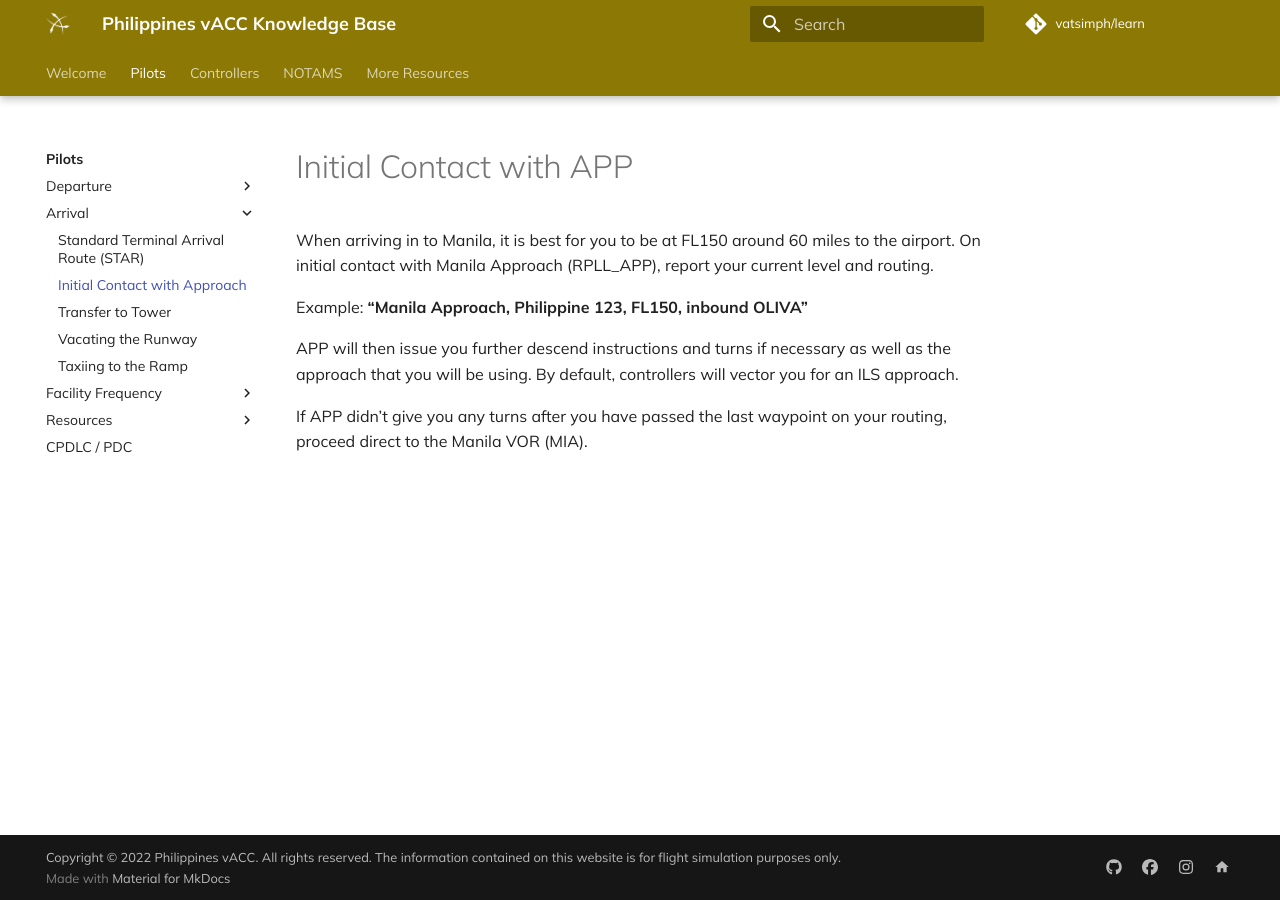
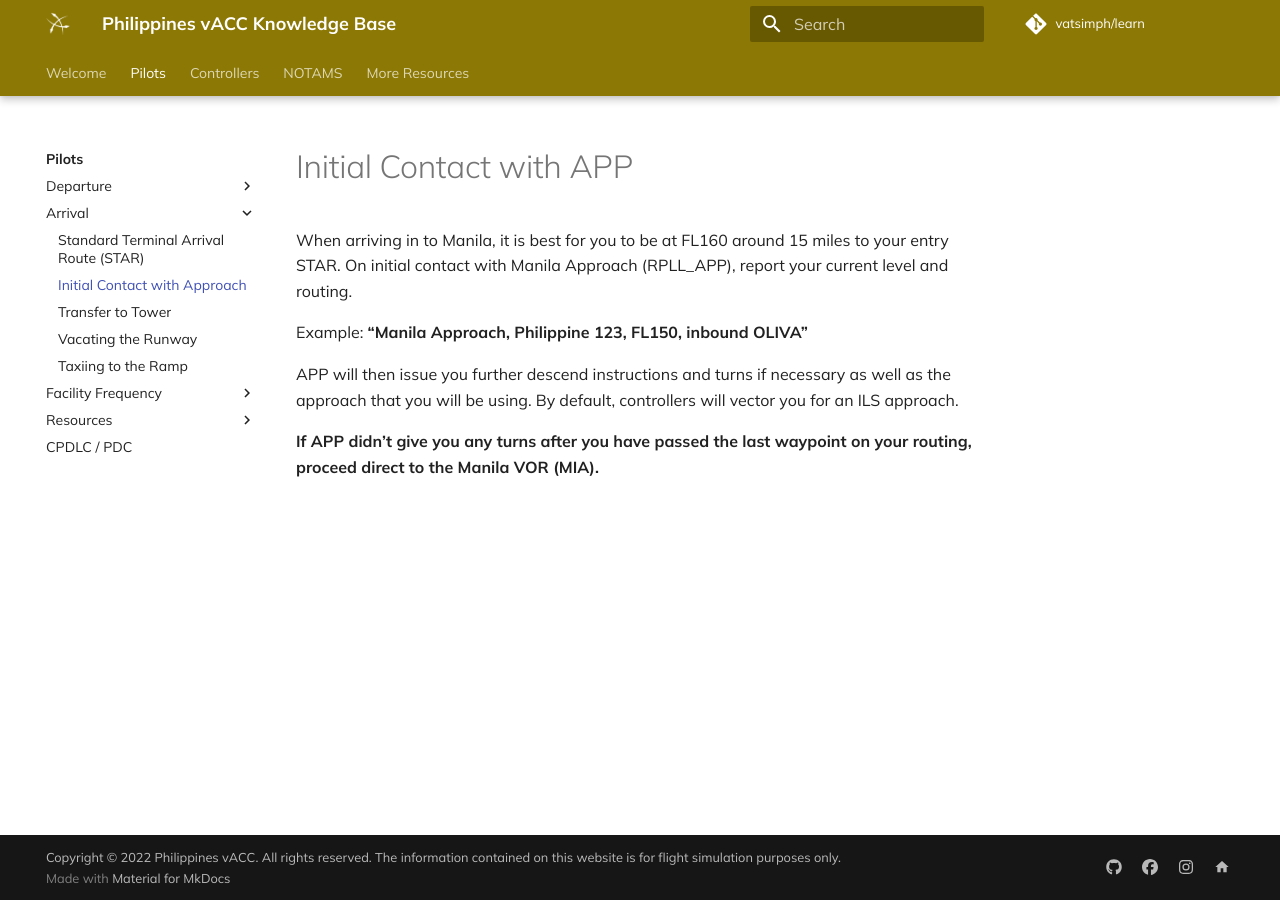
Before and after one commit to HacobAllon/learn, an MkDocs documentation site: the page built from docs/pilots/arrival/contactapp.md, in a window 1280 px wide. Built offline with MkDocs 1.6.1 and Material for MkDocs 9.7.7, drawn with Linux system fonts in a browser that asks for light colours; comment, search, counter and statistics services are not loaded; the version menu is left out.

Commit message:
Update contactapp.md

```diff
--- a/docs/pilots/arrival/contactapp.md
+++ b/docs/pilots/arrival/contactapp.md
@@ -1,6 +1,6 @@
 # Initial Contact with APP
 
-When arriving in to Manila, it is best for you to be at FL150 around 60 miles to the airport. On initial
+When arriving in to Manila, it is best for you to be at FL160 around 15 miles to your entry STAR. On initial
 contact with Manila Approach (RPLL_APP), report your current level and routing.
 
 Example: **“Manila Approach, Philippine 123, FL150, inbound OLIVA”**
@@ -8,5 +8,5 @@ Example: **“Manila Approach, Philippine 123, FL150, inbound OLIVA”**
 APP will then issue you further descend instructions and turns if necessary as well as the approach
 that you will be using. By default, controllers will vector you for an ILS approach.
 
-If APP didn’t give you any turns after you have passed the last waypoint on your routing, proceed
-direct to the Manila VOR (MIA).
+**If APP didn’t give you any turns after you have passed the last waypoint on your routing, proceed
+direct to the Manila VOR (MIA).**
```
